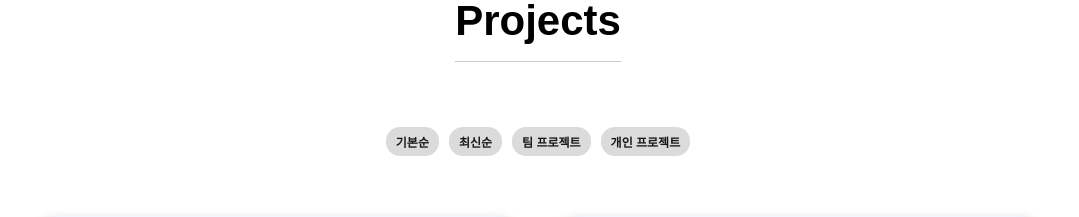
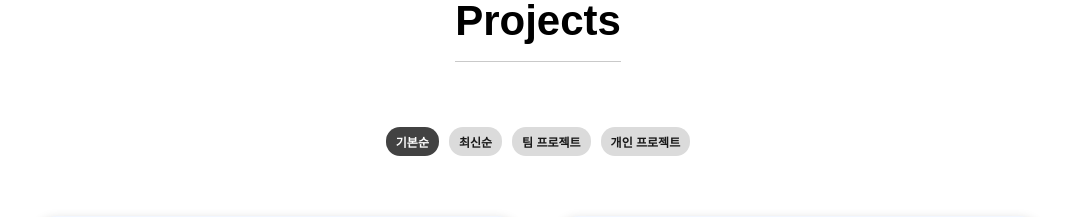
Before and after one commit to wlals4264/bluemin-portfolio, a Next.js app: page / in a window 1280 px wide. Shown: the part 1460-1677 px from the top of the page, without its empty margins (102-1181 px from the left). Built offline with nearby package versions, Linux system fonts and the light colour scheme; a web font is replaced by a local one.

Commit message:
Design: 버튼 active 상태 추가

```diff
--- a/src/components/FilteringButton.tsx
+++ b/src/components/FilteringButton.tsx
@@ -1,6 +1,8 @@
+'use client';
+
 import '../styles/components/FilteringButton.scss';
 import { ProjectCardData } from '@/mocks/projects';
-import React from 'react';
+import React, { useState } from 'react';
 
 interface FilteringButtonProps {
   setFilteredProjects: (projects: ProjectCardData[]) => void;
@@ -8,8 +10,11 @@ interface FilteringButtonProps {
 }
 
 const FilteringButton = ({ projects, setFilteredProjects }: FilteringButtonProps) => {
+  const [activeButton, setActiveButton] = useState<string>('default');
+
   const clickDefaultButton = () => {
     setFilteredProjects([...projects]);
+    setActiveButton('default');
   };
 
   const clickLatestButton = () => {
@@ -24,30 +29,45 @@ const FilteringButton = ({ projects, setFilteredProjects }: FilteringButtonProps
     });
 
     setFilteredProjects(sortedProjects);
+    setActiveButton('latest');
   };
 
   const clickTeamButton = () => {
     const teamProjects = [...projects].filter((project) => project.projectType === 'team');
     setFilteredProjects(teamProjects);
+    setActiveButton('team');
   };
 
   const clickPersonalButton = () => {
     const personalProjects = [...projects].filter((project) => project.projectType === 'personal');
     setFilteredProjects(personalProjects);
+    setActiveButton('personal');
   };
 
   return (
     <div className="filtered-buttons-container">
-      <button className="default-button" type="button" onClick={clickDefaultButton}>
+      <button
+        className={`default-button ${activeButton === 'default' ? 'active' : ''}`}
+        type="button"
+        onClick={clickDefaultButton}>
         기본순
       </button>
-      <button className="latest-button" type="button" onClick={clickLatestButton}>
+      <button
+        className={`latest-button ${activeButton === 'latest' ? 'active' : ''}`}
+        type="button"
+        onClick={clickLatestButton}>
         최신순
       </button>
-      <button className="team-button" type="button" onClick={clickTeamButton}>
+      <button
+        className={`team-button ${activeButton === 'team' ? 'active' : ''}`}
+        type="button"
+        onClick={clickTeamButton}>
         팀 프로젝트
       </button>
-      <button className="personal-button" type="button" onClick={clickPersonalButton}>
+      <button
+        className={`personal-button ${activeButton === 'personal' ? 'active' : ''}`}
+        type="button"
+        onClick={clickPersonalButton}>
         개인 프로젝트
       </button>
     </div>
--- a/src/styles/components/FilteringButton.scss
+++ b/src/styles/components/FilteringButton.scss
@@ -15,6 +15,11 @@
     background-color: #424242;
     transition: background-color 0.3s ease;
   }
+
+  &.active {
+    color: #fff;
+    background-color: #424242;
+  }
 }
 
 .filtered-buttons-container {
```
